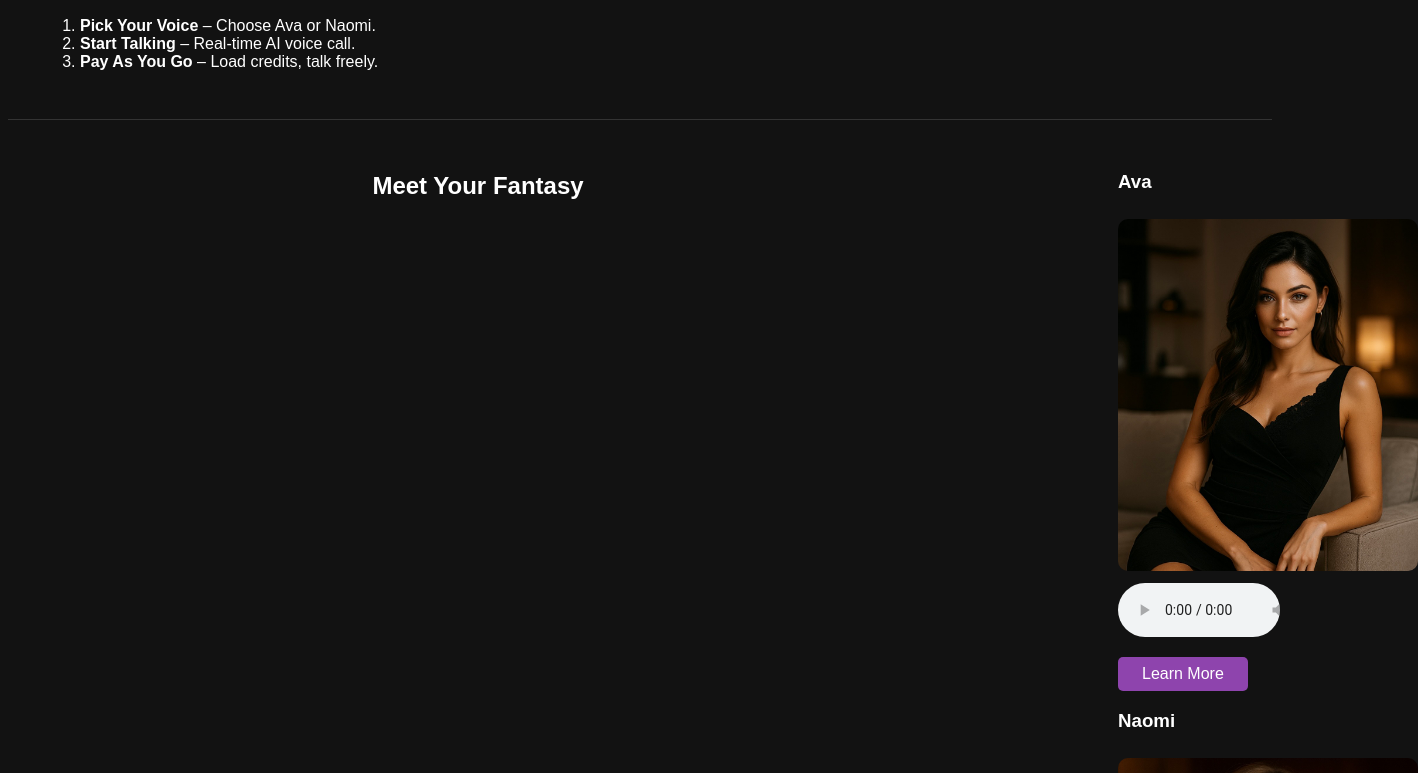
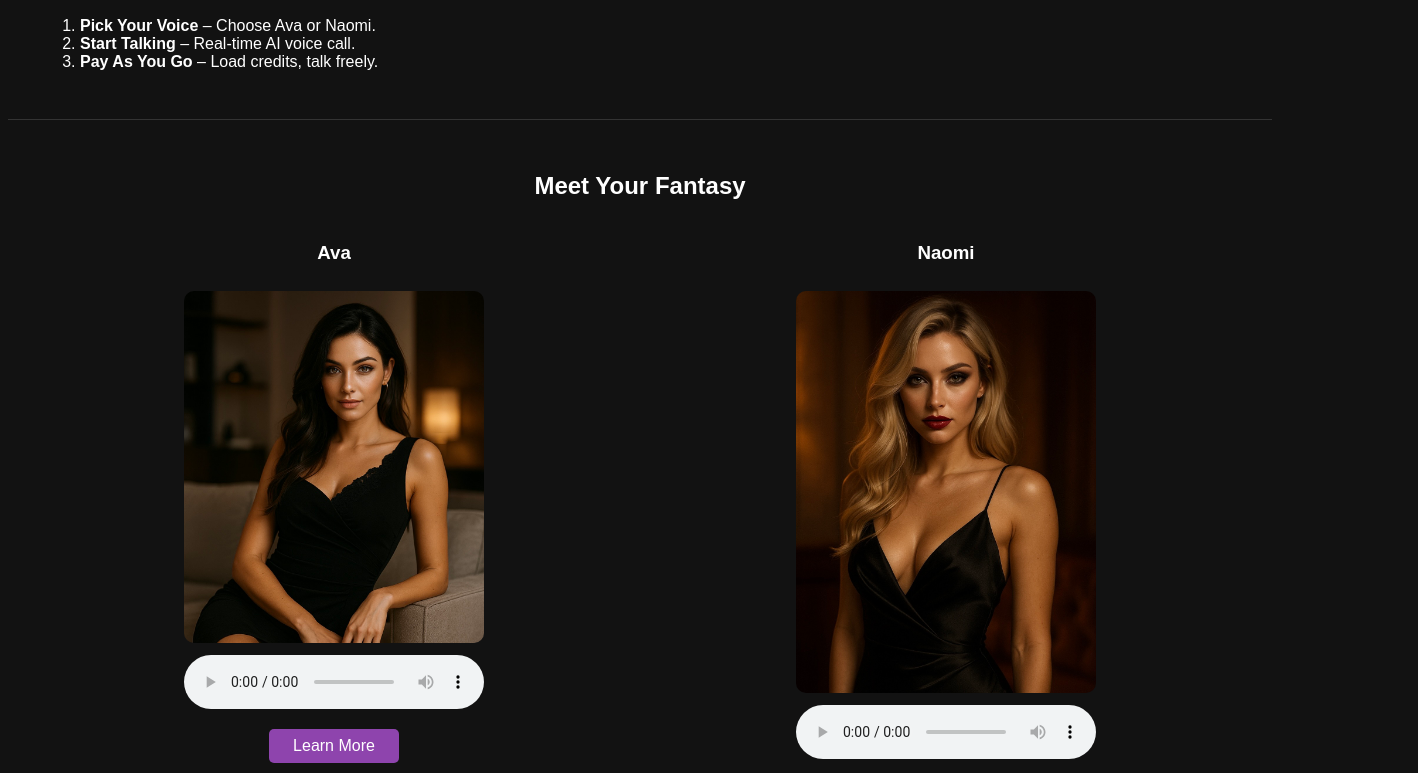
Before and after one commit to crthoen/velvavoice, a plain HTML site: page index.html in a window 1280 px wide. Shown: the part 571-1344 px from the top of the page, 1418 px wide, since content can reach past the window. Drawn offline with Linux system fonts and the light colour scheme.

Commit message:
Update style.css

```diff
--- a/style.css
+++ b/style.css
@@ -92,31 +92,37 @@ border-radius: 10px !important;
 margin: 0.5rem 0 !important;
 }
 /* ────────────────────────────────────────────
-1) ALWAYS horizontal teaser cards
+1) Ensure heading sits above, cards centered
 ──────────────────────────────────────────── */
 #ai-girls {
+text-align: center; /* keeps your H2 centered */
+}
+
+/* wrapper for the two teaser cards */
+.girls-wrapper {
 display: flex !important;
-flex-direction: row !important; /* row on all screen sizes */
-flex-wrap: nowrap !important; /* no wrapping */
-justify-content: center !important;
+flex-direction: row !important;
+justify-content: center !important; /* center cards horizontally */
 align-items: flex-start !important;
-gap: 1.5rem !important;
+gap: 1.5rem !important; /* space between them */
+margin-top: 1rem !important;
+padding: 0 !important;
+width: 100% !important;
+box-sizing: border-box !important;
 }
 
 /* ────────────────────────────────────────────
-2) Lock teaser card width at 300px
+2) Lock teaser cards at 300px wide
 ──────────────────────────────────────────── */
-#ai-girls .girl {
-flex: none !important; /* disable grow/shrink */
-width: 300px !important; /* exact width */
+.girls-wrapper .girl {
+flex: 0 0 300px !important; /* exact width */
 max-width: 300px !important;
-margin: 0 !important;
+box-sizing: border-box !important;
 }
 
-/* ensure the teaser image fills that width */
-#ai-girls .girl-photo {
+/* make each teaser image fill its card */
+.girls-wrapper .girl-photo {
 width: 100% !important;
-max-width: 100% !important;
 height: auto !important;
 object-fit: cover !important;
 border-radius: 10px !important;
@@ -124,7 +130,7 @@ margin: 0.5rem 0 !important;
 }
 
 /* ────────────────────────────────────────────
-3) Match full-profile photos on ava.html / naomi.html
+3) Match full‐profile photos on Ava/Naomi pages
 ──────────────────────────────────────────── */
 .profile-photo {
 width: 300px !important;
@@ -132,49 +138,6 @@ max-width: 300px !important;
 height: auto !important;
 object-fit: cover !important;
 border-radius: 10px !important;
-display: block;
+display: block !important;
 margin: 1rem auto !important;
 }
-/* ────────────────────────────────────────────
-Centered teaser cards with no extra gutter
-──────────────────────────────────────────── */
-#ai-girls {
-display: inline-flex !important; /* shrink-wrap to its children */
-flex-direction: row !important;
-flex-wrap: nowrap !important;
-gap: 1.5rem !important; /* space between cards */
-margin: 2rem auto !important; /* center the whole container */
-padding: 0 !important; /* remove side padding */
-justify-content: center !important; /* center within itself (optional) */
-}
-/* ────────────────────────────────────────────
-Centered, equal-sized teasers at 300px
-──────────────────────────────────────────── */
-
-/* 1) Full-width container that centers its items */
-#ai-girls {
-width: 100% !important;
-display: flex !important;
-justify-content: center !important;
-align-items: flex-start !important;
-gap: 1.5rem !important;
-padding: 2rem 1rem !important;
-box-sizing: border-box !important;
-margin: 0 auto !important;
-}
-
-/* 2) Lock each card to exactly 300px */
-#ai-girls .girl {
-flex: 0 0 300px !important;
-max-width: 300px !important;
-box-sizing: border-box !important;
-}
-
-/* 3) Force each image to fill its 300px card */
-#ai-girls .girl-photo {
-width: 100% !important;
-height: auto !important;
-object-fit: cover !important;
-border-radius: 10px !important;
-margin: 0.5rem 0 !important;
-}
```
